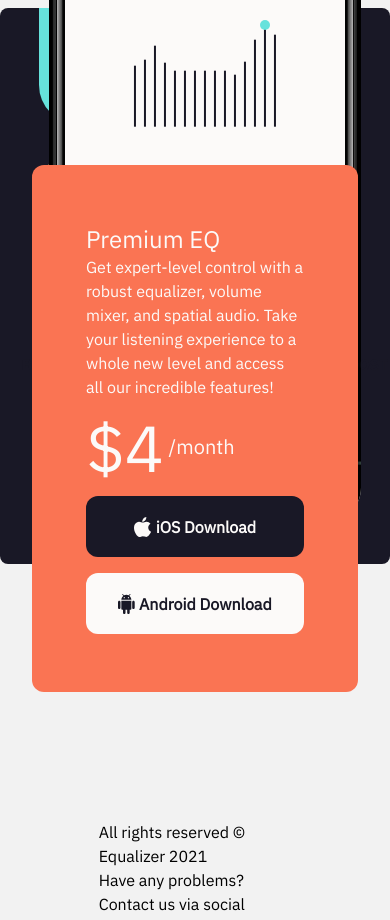
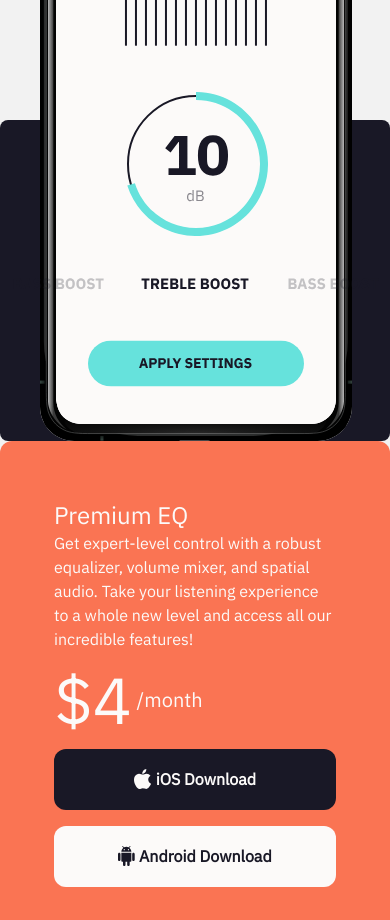
Before and after one commit to JAlbertoGonzalez/equalizer-kata, a React (Create React App) app: page / in a window 390 px wide. Shown: the part 1060-1980 px from the top of the page. Built offline with nearby package versions, Linux system fonts and the light colour scheme.

Commit message:
responsive purchase screen, first draft

```diff
--- a/src/components/Button/index.js
+++ b/src/components/Button/index.js
@@ -17,5 +17,6 @@ export default function Button({ children, className, icon }) {
   if (icon === 'apple') {
     logo = AppleIcon
   }
+
   return <button className={cx('button', className, 'flex items-center justify-center')}><>{logo}&nbsp;{children}</></button>
 }
--- a/src/components/Card/index.js
+++ b/src/components/Card/index.js
@@ -1,6 +1,6 @@
 import './card.scss'
 import cx from 'classnames'
 
-export default function Card({ children, className }) {
-  return <div className={cx('card', className)}>{children}</div>
+export default function Card({ children, className, style }) {
+  return <div className={cx('card', className)} style={style}>{children}</div>
 }
--- /dev/null
+++ b/src/components/PurchaseCard.js
@@ -0,0 +1,18 @@
+import Button from './Button';
+import Card from './Card';
+
+export default function PurchaseCard({ className, style }) {
+  return <Card className={className} style={style}>
+    <p className="text-2xl">Premium EQ</p>
+    <p>Get expert-level control with a robust equalizer, volume mixer, and spatial audio. Take your listening experience to a whole new level and access all our incredible features!</p>
+    <p className="text-[65px] flex items-center">$4 <span className="text-[20px]">&nbsp;/month</span></p>
+
+    <Button
+      icon={'apple'}
+      className="bg-eerie-black text-snow w-full">iOS Download</Button>
+    <div className="h-[16px]"></div>
+    <Button
+      icon={'android'}
+      className="bg-snow text-eerie-black w-full">Android Download</Button>
+  </Card>
+}
--- a/src/views/Content.js
+++ b/src/views/Content.js
@@ -1,34 +1,35 @@
-import Button from '../components/Button';
-import Card from '../components/Card';
-
 import MobileImage from '../assets/images/mobile-example.svg'
 import BackgroundLogo from '../assets/images/background-logo.svg'
+import PurchaseCard from '../components/PurchaseCard'
 
 export default function Content() {
   return <section className="py-32">
-    <div className="relative">
-      <div className="w-full xs:border-solid float-left absolute top-[-128px] left-[5%]">
+    <div className="relative hidden md:block">
+      <div className="w-full float-left absolute top-[-128px] left-[5%]">
         <img src={MobileImage} />
       </div>
 
-      <Card className="bg-outrageous-orange text-snow max-w-[446px] absolute right-0 bottom-[-128px] mx-8">
-        <p className="text-2xl">Premium EQ</p>
-        <p>Get expert-level control with a robust equalizer, volume mixer, and spatial audio. Take your listening experience to a whole new level and access all our incredible features!</p>
-        <p className="text-[65px] flex items-center">$4 <span className="text-[20px]">&nbsp;/month</span></p>
-
-        <Button
-          icon={'apple'}
-          className="bg-eerie-black text-snow w-full">iOS Download</Button>
-        <div className="h-[16px]"></div>
-        <Button
-          icon={'android'}
-          className="bg-snow text-eerie-black w-full">Android Download</Button>
-      </Card>
+      <PurchaseCard className='bg-outrageous-orange text-snow max-w-[446px] absolute right-0 bottom-[-128px] mx-8' />
 
       <div className="bg-eerie-black rounded-lg w-full my-32 pb-32">
         <img src={BackgroundLogo} className="mx-auto" />
       </div>
 
     </div>
+    <div className="block md:hidden">
+
+      <div className="bg-eerie-black rounded-lg w-full float-left relative mt-[15rem]">
+        <div className="absolute bottom-0 w-full">
+          <img src={MobileImage} className="mx-auto" />
+        </div>
+
+        <img src={BackgroundLogo} className="mx-auto w-[60%]" />
+      </div>
+
+
+      <div className="clear-both flex items-stretch justify-center">
+        <PurchaseCard className='bg-outrageous-orange text-snow' />
+      </div>
+    </div>
   </section>
 }
```
